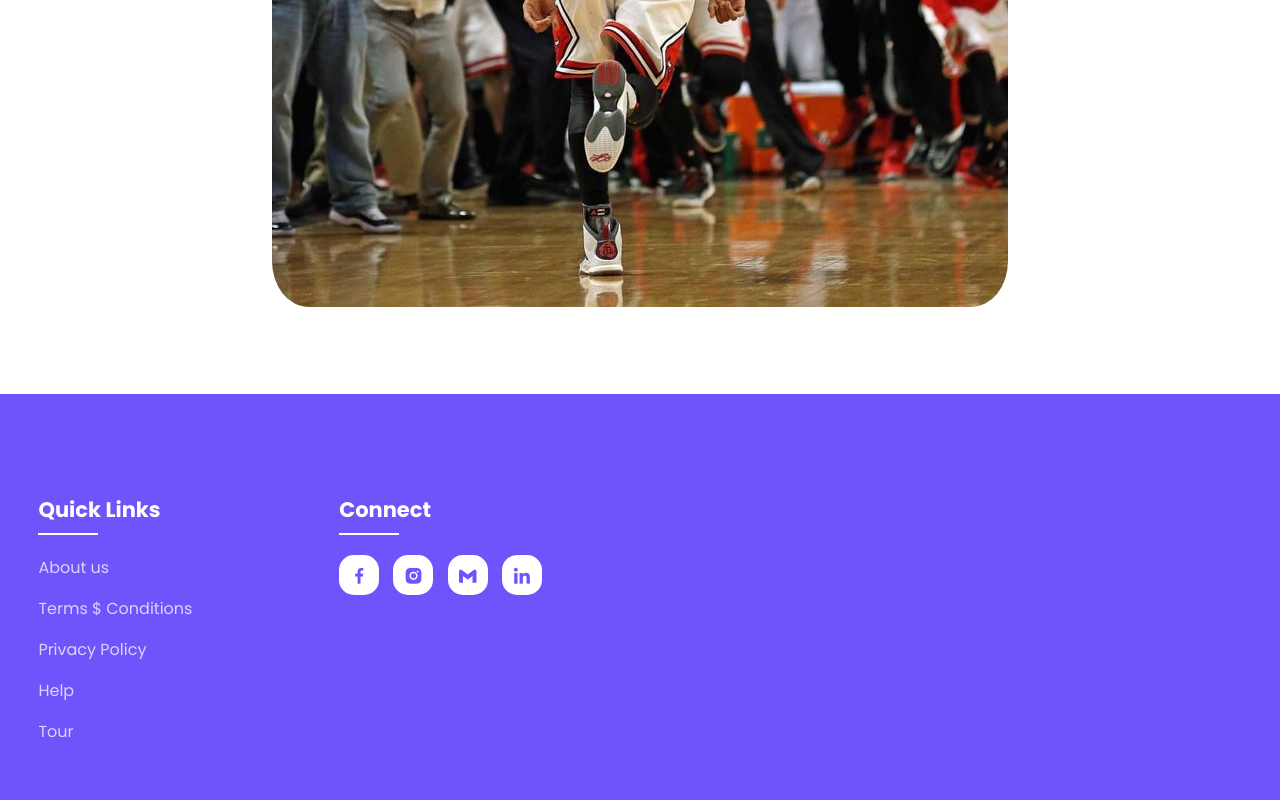
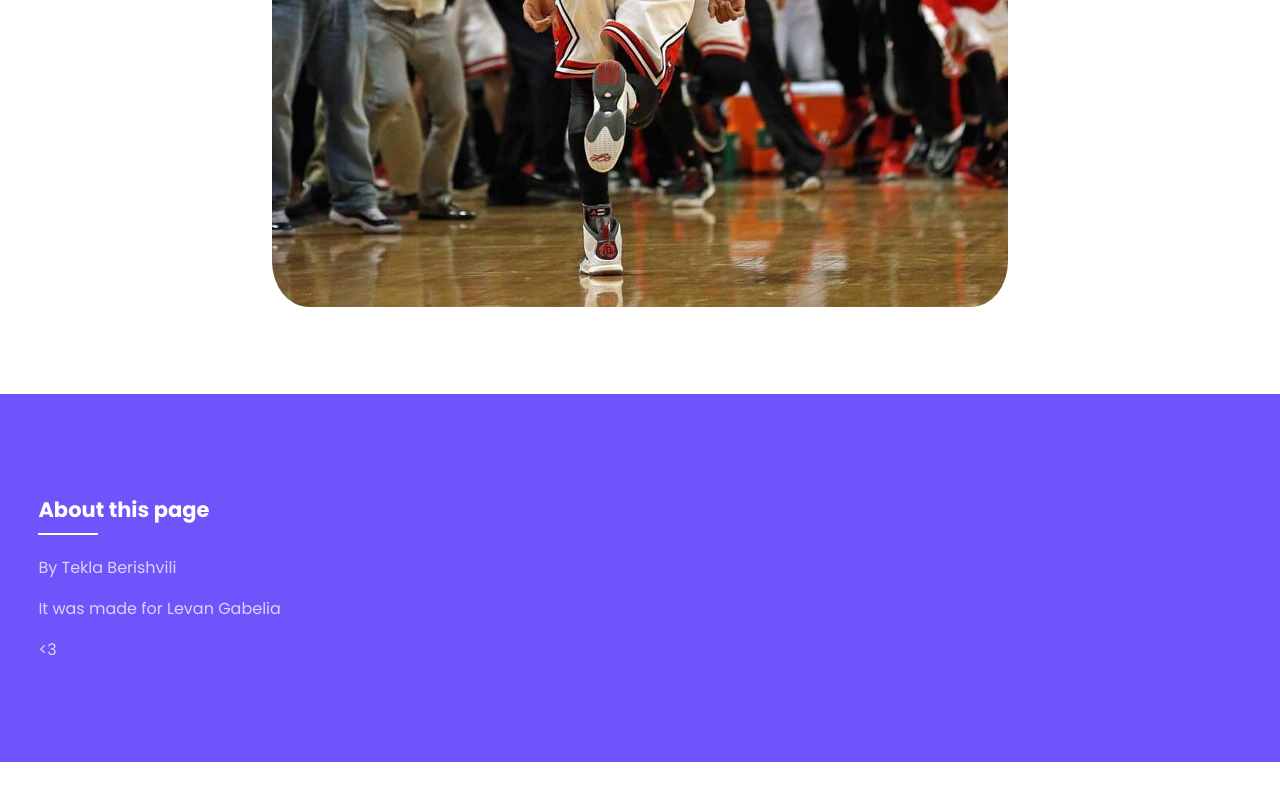
Before and after one commit to Toskaa999/Derrick-Rose, a website: page contact2.html in a window 1280 px wide. Shown: the part 1135-1935 px from the top of the page. After the commit the page ends 1897 px from the top, so only its background shows below. Drawn offline with nearby package versions, Linux system fonts and the light colour scheme.

Commit message:
Update contact2.html

```diff
--- a/contact2.html
+++ b/contact2.html
@@ -55,32 +55,26 @@
 
         </section>
 
-          <!--footer--->
-          <section id="contact">
+           <!--footer--->
+         <section id="contact">
             <div class="footer">
                 <div class="main">
                     <div class="list">
-                        <h4>Quick Links</h4>
+                        <h4>About this page</h4>
                         <ul>
-                            <li><a href="#">About us</a></li>
-                            <li><a href="#">Terms $ Conditions</a></li>
-                            <li><a href="#">Privacy Policy</a></li>
-                            <li><a href="#">Help</a></li>
-                            <li><a href="#">Tour</a></li>
+                            <li><a href="https://goo.gl/maps/54Dx6dvYu4o114198?coh=178573&entry=tt">By Tekla Berishvili</a></li>
+                            <li><a href="">It was made for Levan Gabelia</a></li>
+                            <li><a href=""> <3 </a></li>
                         </ul>
                     </div>
 
                     <div class="list">
-                        <h4>Connect</h4>
-                        <div class="social">
-                            <a href="https://www.facebook.com/gorismetormeteskola"><i class='bx bxl-facebook'></i></a>
-                            <a href="#"><i class='bx bxl-instagram-alt'></i></a>
-                            <a href="#"><i class='bx bxl-gmail'></i></a>
-                            <a href="#"><i class='bx bxl-linkedin' ></i></a>
-                        </div>
+
                     </div>
                 </div>
             </div>
+
+         </section>
 
 
        <!--link to js--->
```
